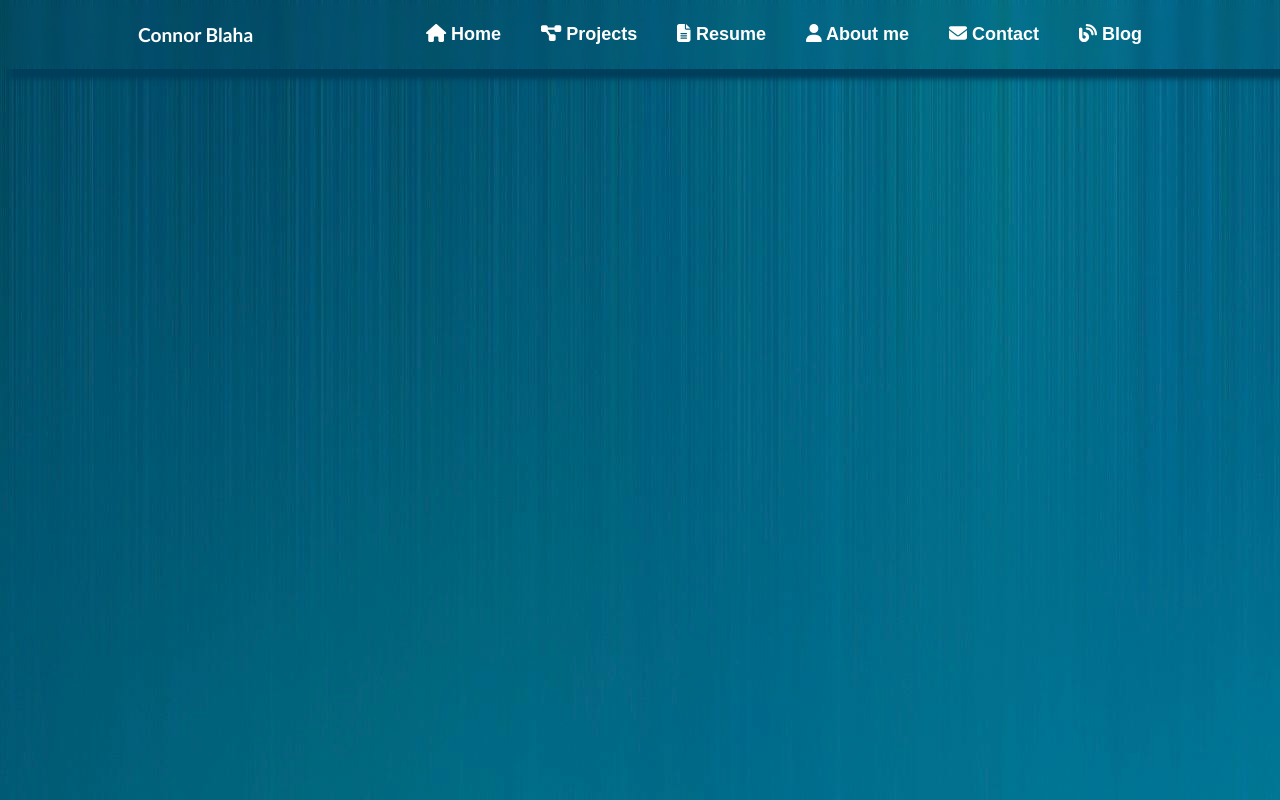
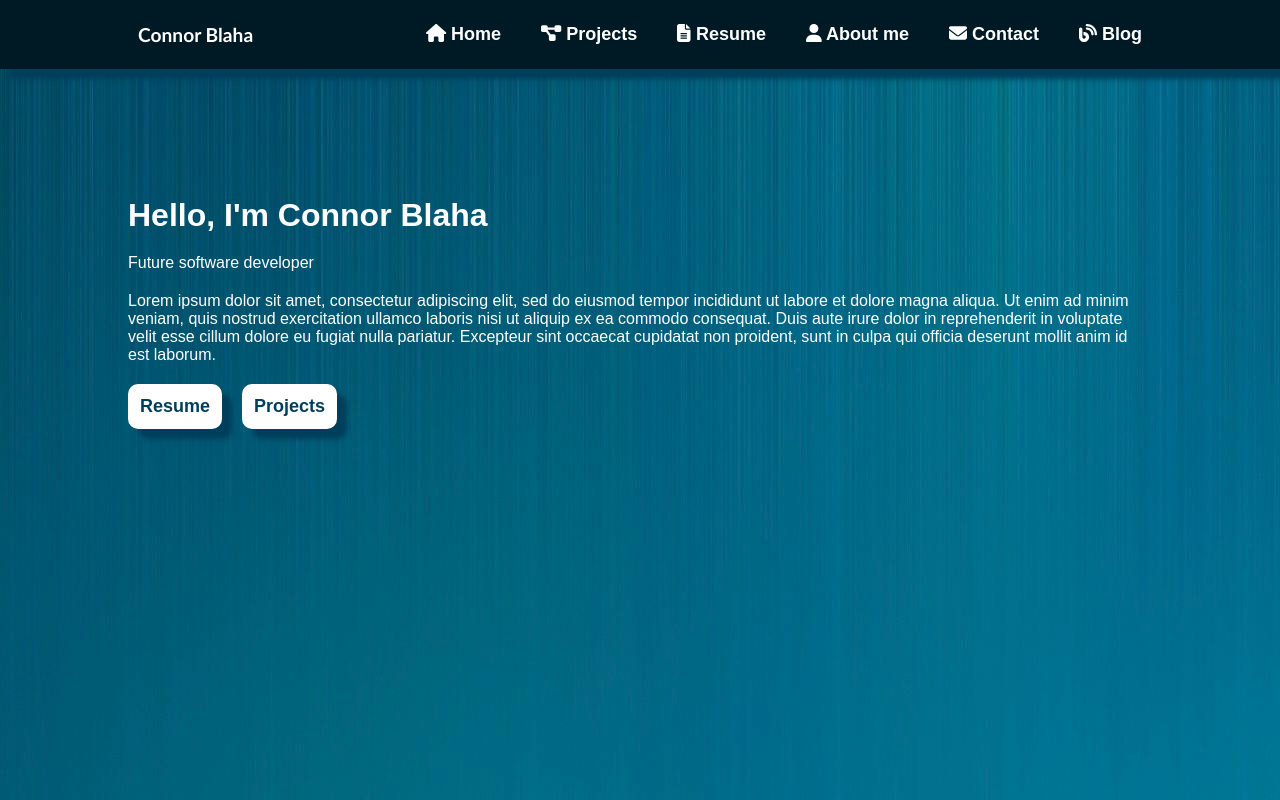
Before and after one commit to SunCh1p/PersonalWebsite, a React (Vite) app in the folder client/: page / in a window 1280 px wide. Built offline with nearby package versions, Linux system fonts and the light colour scheme; the HTML template or start-up script is replaced by a standard one.

Commit message:
added changes to website

```diff
--- a/client/src/App.css
+++ b/client/src/App.css
@@ -1,7 +1,6 @@
 * {
   padding: 0;
   margin: 0;
-
 }
 
 /*Color pallete for website*/
@@ -24,18 +23,13 @@
 }
 
 .container{
-  background-color: var(--background);
-  padding-left: 10%;
-  padding-right: 10%;
-
-  --dot-bg: var(--secondary);
-  --dot-color: gray;
-  --dot-size: 1px;
-  --dot-space: 22px;
-  background:
-    linear-gradient(90deg, var(--dot-bg) calc(var(--dot-space) - var(--dot-size)), transparent 1%) center / var(--dot-space) var(--dot-space),
-    linear-gradient(var(--dot-bg) calc(var(--dot-space) - var(--dot-size)), transparent 1%) center / var(--dot-space) var(--dot-space),
-    var(--dot-color);
+  padding: 10%;
+  display: flex;
+  flex-direction: column;
+  justify-content: center;
+  gap: 20px;
+  font-family: Arial, Helvetica, sans-serif;
+  color: var(--textAccent);
 }
 
 /*Styling for navbar component*/
@@ -47,7 +41,8 @@
   padding-top: 1%;
   padding-bottom: 1%;
   backdrop-filter: blur(4.8px);
-  box-shadow: 10px 10px 5px var(--secondary)
+  box-shadow: 10px 10px 5px var(--secondary);
+  background-color: var(--primary);
 }
 
 /*Stylding for custom button component*/
@@ -58,7 +53,7 @@
   color: var(--textAccent);
   font-family: sans-serif;
   font-weight: 900;
-  font-size:large;
+  font-size: large;
   position: relative;
   overflow: hidden;
   transition: transform 0.3s ease;
@@ -86,12 +81,48 @@
   transform: scale(1.1) translateY(-1px);
 }
 
+/*Styling for custom box button*/
+.customBoxButton{
+  display: flex;
+  align-items: center;
+  justify-content: center;
+  padding: 10px;
+  background-color: inherit;
+  border: 2px solid var(--textAccent);
+  border-radius: 10px;
+  color: var(--secondary);
+  background-color: var(--textAccent);
+  font-family: sans-serif;
+  font-weight: 900;
+  font-size: large;
+  box-shadow: 10px 10px 5px var(--secondary);
+  backdrop-filter: blur(4.8px);
+  transition: transform 0.3s ease;
+}
+
+.customBoxButton:hover{
+  border: 2px solid var(--textAccent);
+  transform: scale(1.1) translateY(-1px);
+  cursor: pointer;
+
+}
+
 /*Styling for generic horizontal container*/
 .hContainer{
   display: flex;
   align-items: center;
-  justify-content: space-between;
   gap: 20px;
+}
+
+.vContainer{
+  display: flex;
+  align-items: center;
+  gap: 20px;
+}
+
+.columnTwo{
+  display: grid;
+  grid-template-columns: 1fr 1fr;
 }
 
 .titleHighlight{
--- /dev/null
+++ b/client/src/components/boxbutton.jsx
@@ -0,0 +1,11 @@
+import React from "react";
+
+function BoxButton({onClick, children}){
+    return (
+        <button className='customBoxButton' onClick={onClick}>
+            {children}
+        </button>
+    );
+}
+
+export default BoxButton;
--- a/client/src/components/navbar.jsx
+++ b/client/src/components/navbar.jsx
@@ -11,9 +11,7 @@
 
   return(
     <div className="navBarContainer">
-      <div className="hContainer">
-        <span className="titleHighlight">Connor Blaha</span>
-      </div>
+      <span className="titleHighlight">Connor Blaha</span>
       <div className="hContainer">
         <Button onClick={() => handleClick('/')}> <FontAwesomeIcon icon={faHome}/> Home</Button>
         <Button onClick={() => handleClick('/Projects')}> <FontAwesomeIcon icon={faProjectDiagram}/> Projects</Button>
--- a/client/src/pages/home.jsx
+++ b/client/src/pages/home.jsx
@@ -1,11 +1,25 @@
 import React from 'react';
-import NavBar from '../components/navbar'
+import NavBar from '../components/navbar';
+import BoxButton from '../components/boxbutton';
+import profileImage from '../assets/asdf.png'
+
 function Home(){
 
   return(
     <div>
       <NavBar/>
       <div className="container">
+        <h1>Hello, I'm Connor Blaha</h1>
+        <p>Future software developer</p>
+        <p>Lorem ipsum dolor sit amet, consectetur adipiscing elit, sed do eiusmod tempor incididunt ut labore et dolore magna aliqua.
+          Ut enim ad minim veniam, quis nostrud exercitation ullamco laboris nisi ut aliquip ex ea commodo consequat.
+          Duis aute irure dolor in reprehenderit in voluptate velit esse cillum dolore eu fugiat nulla pariatur.
+          Excepteur sint occaecat cupidatat non proident, sunt in culpa qui officia deserunt mollit anim id est laborum.
+        </p>
+        <div className="hContainer">
+          <BoxButton>Resume</BoxButton>
+          <BoxButton>Projects</BoxButton>
+        </div>
       </div>
     </div>
   );
```
Also changed, not shown: client/src/assets/asdf.png (added), 1 other file (tests, documents, lock files or other folders).
